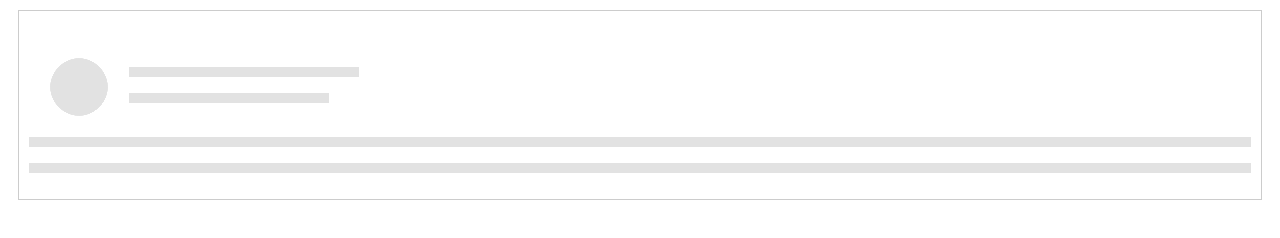
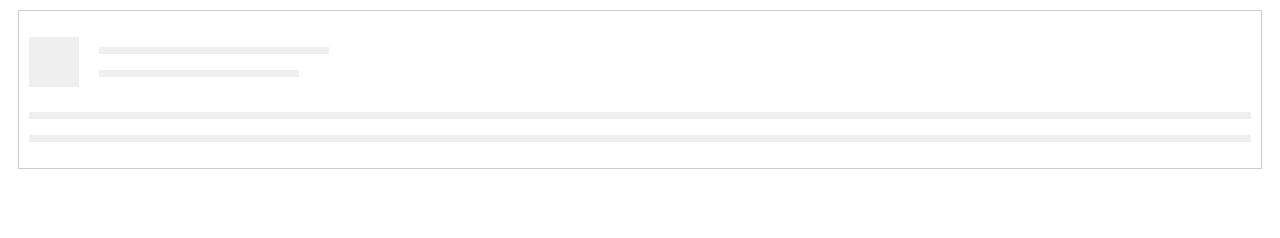
Before and after one commit to saulsluz/angular-placeholder-shimmer, a website: page demo/simple.html in a window 1280 px wide. Drawn offline with nearby package versions, Linux system fonts and the light colour scheme.

Commit message:
some fix

```diff
--- a/demo/simple.html
+++ b/demo/simple.html
@@ -19,17 +19,17 @@
     <div style="border: 1px solid #CCC; padding: 10px; margin: 10px;">
       <div>
         <div style="float:left">
-          <ps-circle size="s"></ps-circle>
+          <ps-square size="s"></ps-square>
         </div>
         <p>
-          <ps-block style="width: 230px; height: 10px; margin-top: 30px;"></ps-block>
+          <ps-block style="width: 230px; height: 7px; margin-left: 10px; margin-top: 10px;"></ps-block>
         </p>
         <p>
-          <ps-block style="width: 200px; height: 10px;"></ps-block>
+          <ps-block style="width: 200px; height: 7px; margin-left: 10px;"></ps-block>
         </p>
       </div>
-      <p>
-        <ps-text line="2" line-height="10" style="width: 300px;"></ps-text>
+      <p style="padding-top: 3px;">
+        <ps-text line="2" line-height="7" style="width: 300px; "></ps-text>
       </p>
     </div>
   </placeholder-shimmer>
--- a/js/placeholder-shimmer.js
+++ b/js/placeholder-shimmer.js
@@ -1,8 +1,8 @@
 angular.module('ngPlaceholderShimmer', [])
 
   .provider('psConfig', function () {
-    this.color = "#E2E2E2"
-    this.hgcolor = "#F2F2F2"
+    this.color = "#EFEFEF"
+    this.hgcolor = "#F6F6F6"
     this.timeout = 60
     this.$get = function () {
       return this
@@ -185,29 +185,29 @@ angular.module('ngPlaceholderShimmer', [])
         switch (scope.size) {
           case 's':
             {
-              scope.a = 50
-              scope.b = 50
-              scope.c = 28
-              scope.w = 100
-              scope.h = 100
+              scope.a = 30
+              scope.b = 30
+              scope.c = 30
+              scope.w = 70
+              scope.h = 70
             }
             break;
           case 'm':
             {
-              scope.a = 50
-              scope.b = 50
+              scope.a = 40
+              scope.b = 40
               scope.c = 40
-              scope.w = 100
-              scope.h = 100
+              scope.w = 90
+              scope.h = 90
             }
             break;
           case 'l':
             {
-              scope.a = 75
-              scope.b = 75
+              scope.a = 60
+              scope.b = 60
               scope.c = 60
-              scope.w = 150
-              scope.h = 150
+              scope.w = 130
+              scope.h = 130
             }
             break;
           default:
```
